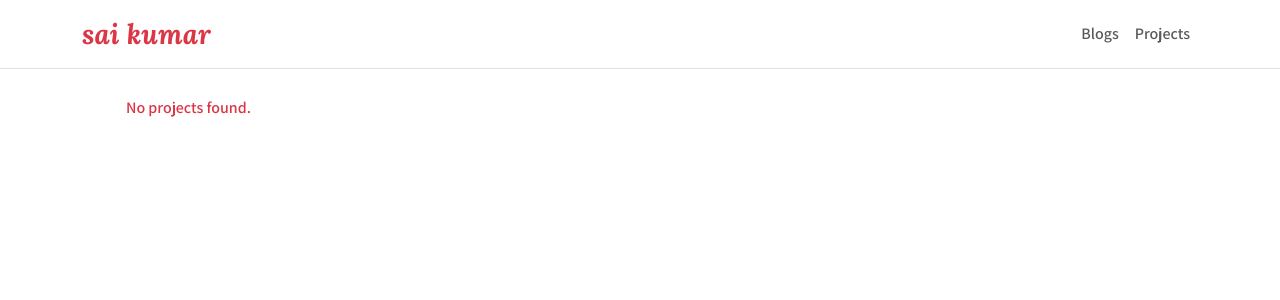
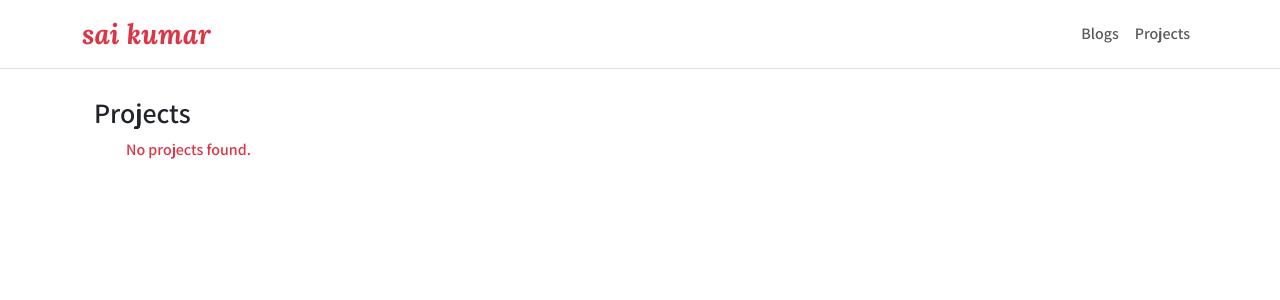
Before and after one commit to Sai-kumar1/Sai-kumar1.github.io, a Jekyll site: the page built from projects.md, in a window 1280 px wide. Shown: the top 300 px of the page. Built offline with Jekyll 4.4.1, drawn with Linux system fonts in a browser that asks for light colours; nearby versions of some CDN libraries.

Commit message:
Added titles in page overview

```diff
--- a/projects.md
+++ b/projects.md
@@ -2,7 +2,7 @@
 layout: default
 title: Projects
 ---
-
+<h3 class="fw-bold"> Projects </h3>
 <ul class="project-list">
   {% if site.projects and site.projects != empty %}
     {% for project in site.projects %}
```
Also changed, not shown: blogs.md (+1 -1 lines).
